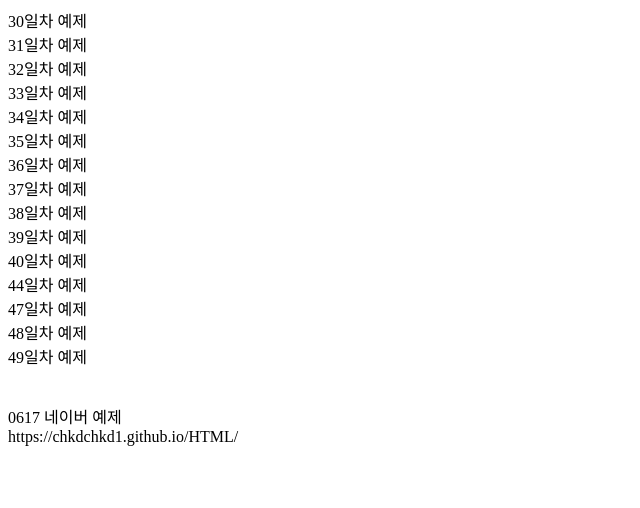
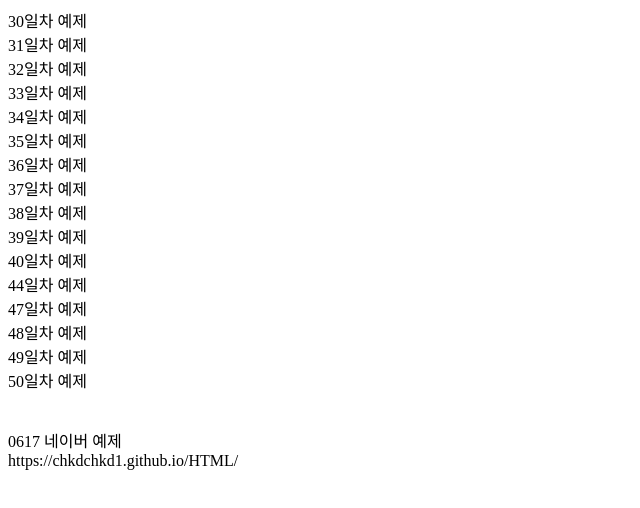
Before and after one commit to chkdchkd1/HTML, a plain HTML site: page index.html in a window 1280 px wide. Shown: the whole page, without its empty margins (0-640 px from the left). Drawn offline with Linux system fonts and the light colour scheme.

Commit message:
0703 index 추가

```diff
--- a/index.html
+++ b/index.html
@@ -28,6 +28,8 @@
     <a href="day47/index.html">47일차 예제</a> <br>
     <a href="day48/index.html">48일차 예제</a> <br>
     <a href="day49/index.html">49일차 예제</a> <br>
+    <a href="day50/index.html">50일차 예제</a> <br>
+
 
     <br>
     <br>
```
